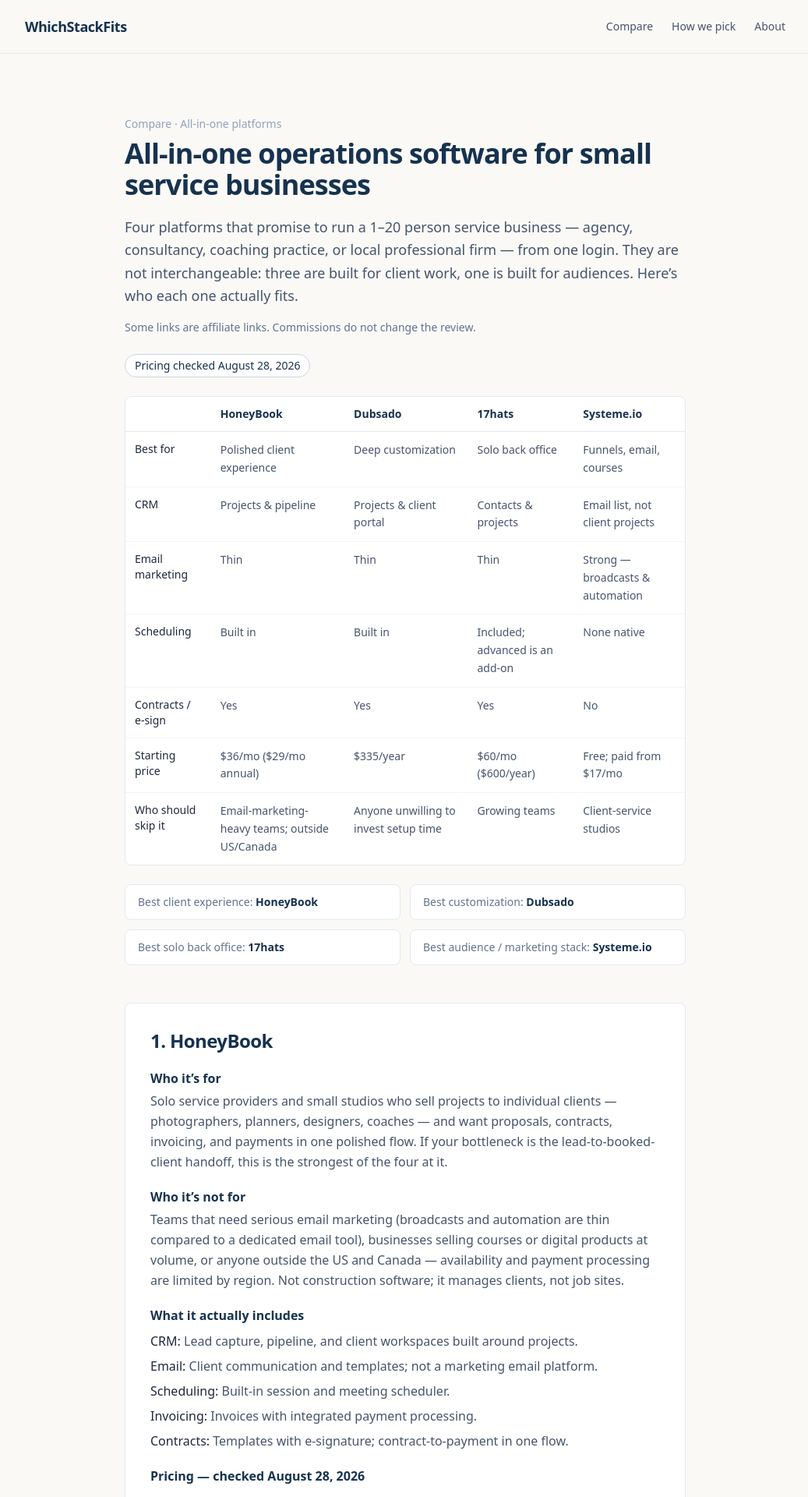
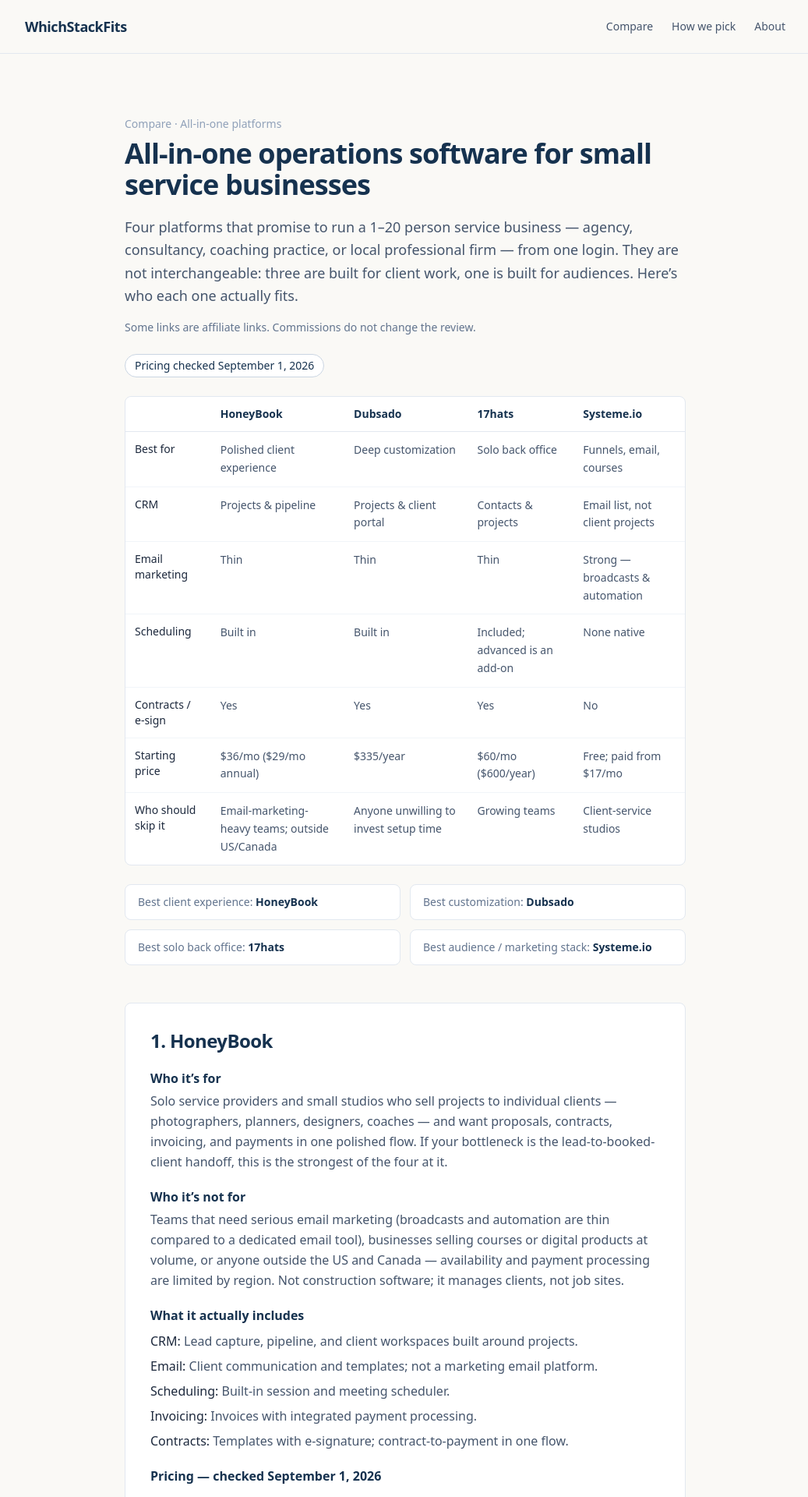
Before and after one commit to mephilli1986/whichstackfits, a Next.js app: page /compare/all-in-one in a window 1280 px wide. Shown: the top 1920 px of the page at 78% size, without its empty margins (120-1157 px from the left). Built offline with nearby package versions, Linux system fonts and the light colour scheme.

Commit message:
Update all-in-one pricing to verified Sept 1 2026 vendor figures

```diff
--- a/app/compare/all-in-one/page.tsx
+++ b/app/compare/all-in-one/page.tsx
@@ -79,7 +79,7 @@
     ],
     pricingNotes: [
       "One paid plan with billing choices commonly shown as $60/month, $600/year, or $800 for two years — the old Essentials / Standard / Premier ladder is no longer the current public offer.",
-      "A limited Free CRM tier exists.",
+      "The official pricing page shows a 7-day trial, not a free CRM.",
       "Document limits and add-ons (extra users, advanced scheduling, bank connect) still apply.",
       "Confirm the live grid on 17hats.com/pricing — their page has changed structure.",
     ],
@@ -101,7 +101,7 @@
     ],
     pricingNotes: [
       "Free: $0 — up to 2,000 contacts and 3 funnels. No credit card required.",
-      "Startup: $17/month — up to 5,000 contacts and 10 funnels.",
+      "Startup: $17/month — up to 5,000 contacts, 10 funnels, 5 courses.",
       "Webinar: $47/month — up to 10,000 contacts, adds evergreen webinars.",
       "Unlimited: $97/month — unlimited contacts, funnels, and automation rules.",
     ],
@@ -130,7 +130,7 @@
 
       <p className="mt-6">
         <span className="inline-block rounded-full border border-slate-300 bg-white px-3 py-1 text-sm font-medium text-ink">
-          Pricing checked August 28, 2026
+          Pricing checked September 1, 2026
         </span>
       </p>
 
@@ -252,7 +252,7 @@
             </ul>
 
             <h3 className="mt-5 font-semibold text-ink">
-              Pricing — checked August 28, 2026
+              Pricing — checked September 1, 2026
             </h3>
             <ul className="mt-2 space-y-1.5 text-slate-600">
               {t.pricingNotes.map((p) => (
```
